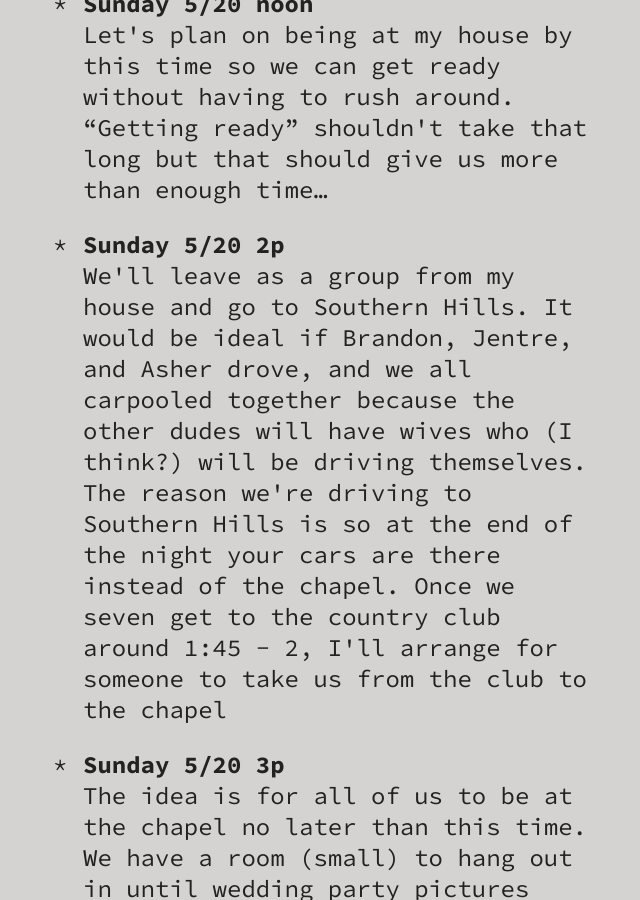
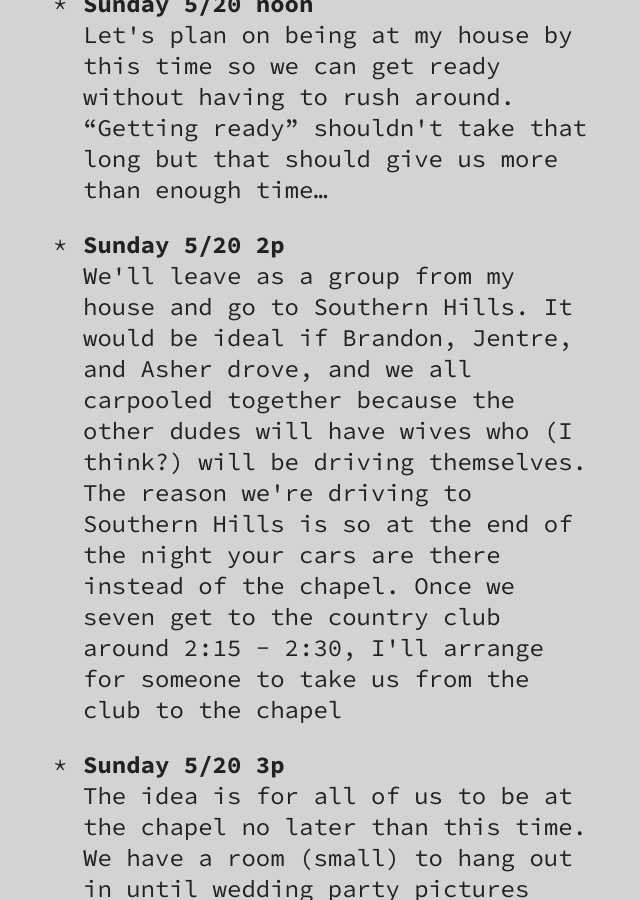
Before and after one commit to grantstandridge/grantstandridge.github.io, a Jekyll site: the page built from _buckets/groomsmen.markdown, in a window 1280 px wide and 900 px high, scrolled down 1914 px. Shown: the whole window, without its empty margins (637-1277 px from the left). Built offline with Jekyll 4.4.1, drawn with Linux system fonts in a browser that asks for light colours.

Commit message:
Updated Groomsmen

```diff
--- a/_buckets/groomsmen.markdown
+++ b/_buckets/groomsmen.markdown
@@ -43,8 +43,8 @@ General:
       and we all carpooled together because the other dudes will have wives who (I
       think?) will be driving themselves. The reason we're driving to Southern Hills
       is so at the end of the night your cars are there instead of the chapel. Once
-      we seven get to the country club around 1:45 - 2, I'll arrange for someone to
-      take us from the club to the chapel"
+      we seven get to the country club around 2:15 - 2:30, I'll arrange for someone
+      to take us from the club to the chapel"
     - "<strong>Sunday 5/20 3p</strong><br>The idea is for all of us to be at the chapel
       no later than this time. We have a room (small) to hang out in until wedding
       party pictures"
```
